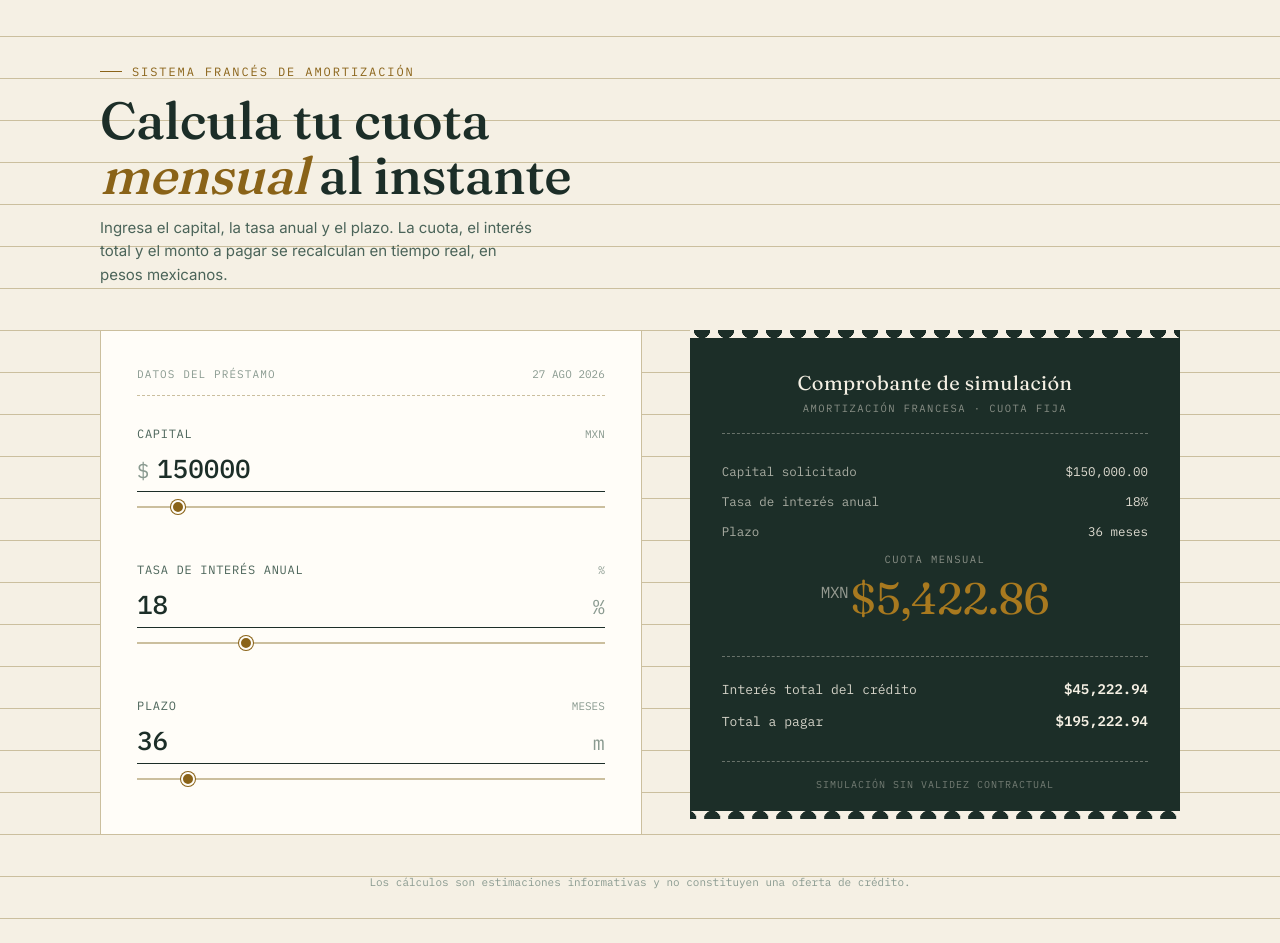
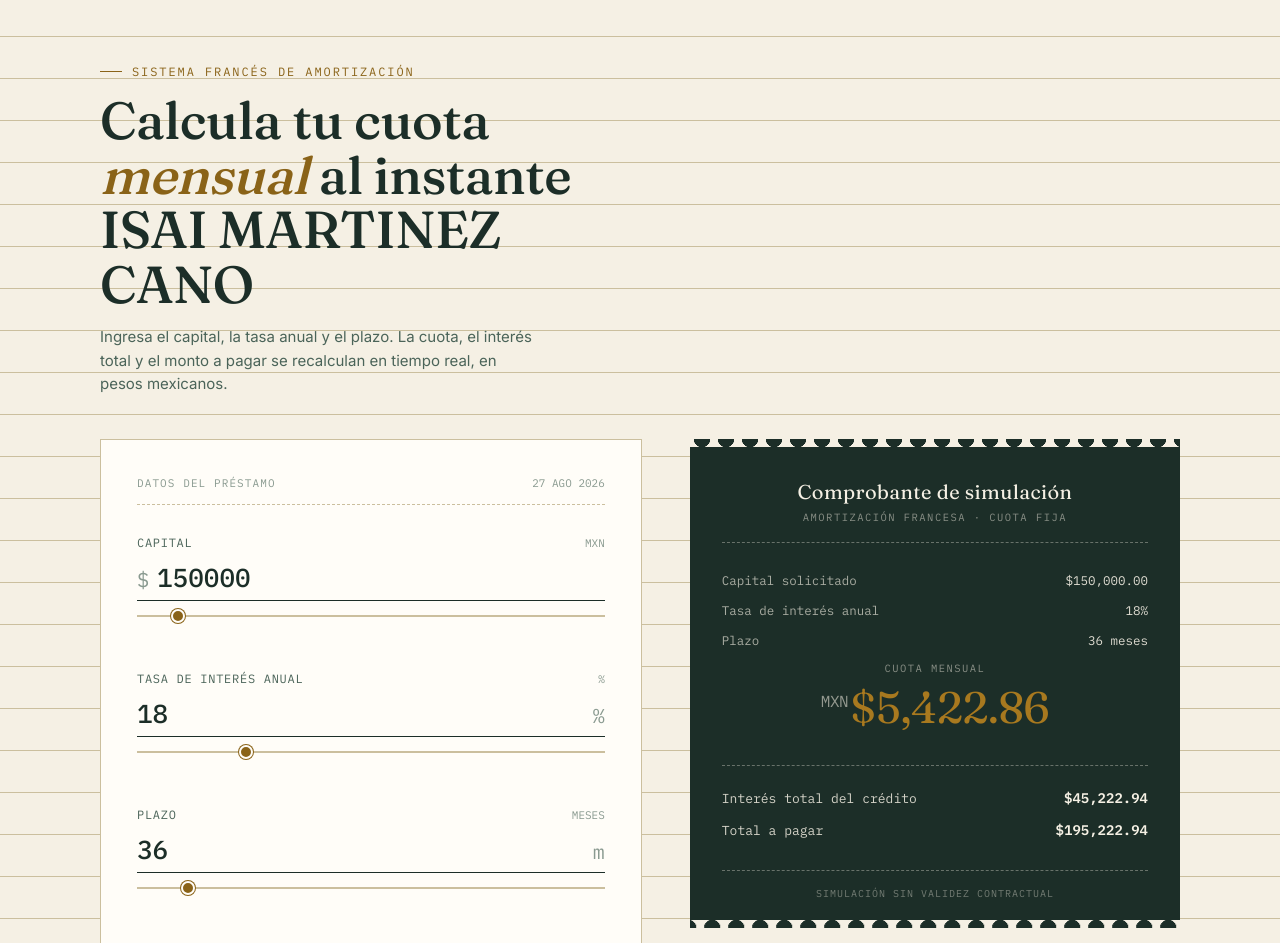
Before and after one commit to isai052005/Prueba1, a plain HTML site: page Index.html in a window 1280 px wide. Shown: the top 943 px of the page. Drawn offline with Linux system fonts and the light colour scheme.

Commit message:
Actualizacion del archivo Index.html

```diff
--- a/Index.html
+++ b/Index.html
@@ -310,7 +310,7 @@
 
   <header>
     <div class="eyebrow">Sistema francés de amortización</div>
-    <h1>Calcula tu cuota <em>mensual</em> al instante</h1>
+    <h1>Calcula tu cuota <em>mensual</em> al instante ISAI MARTINEZ CANO</h1>
     <p>Ingresa el capital, la tasa anual y el plazo. La cuota, el interés total y el monto a pagar se recalculan en tiempo real, en pesos mexicanos.</p>
   </header>
 
```
